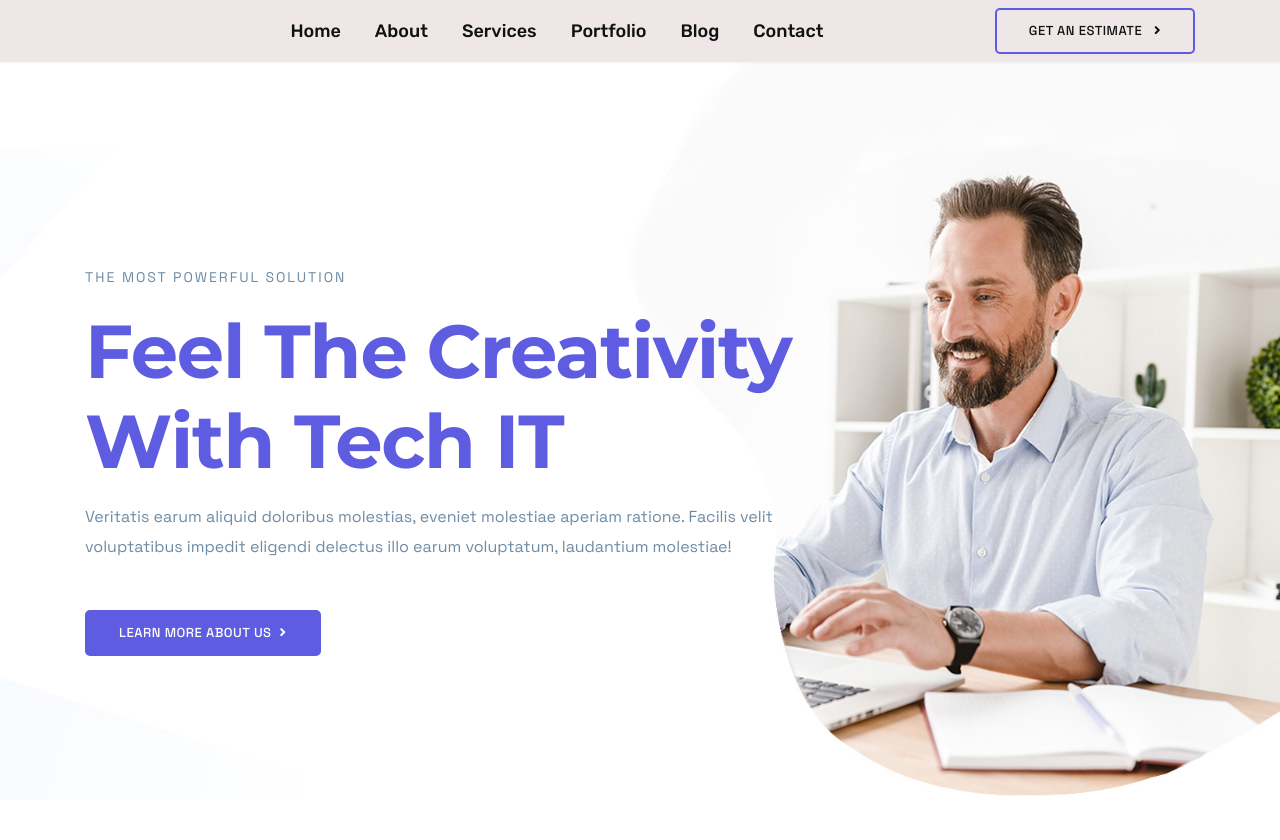
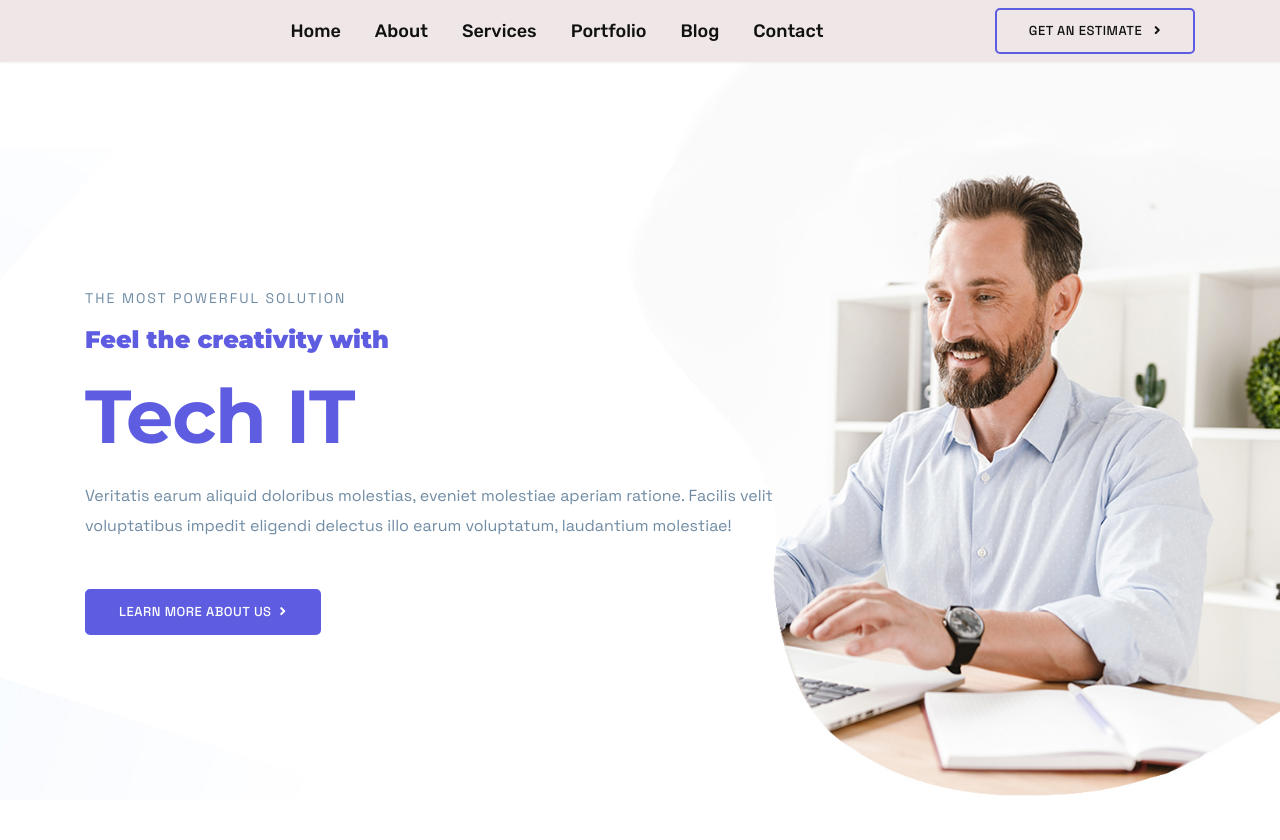
Before and after one commit to YusufKhan2016/Techit, a Django app: page / in a window 1280 px wide. Shown: the top 840 px of the page. Run offline with Django 4.2, Linux system fonts and the light colour scheme; data that the repository does not hold is empty; some libraries are stand-ins or nearby versions.

Commit message:
let's roll

```diff
--- a/templates/index.html
+++ b/templates/index.html
@@ -15,7 +15,7 @@
 			<div class="col-lg-10 col-md-12 col-xl-8">
 				<div class="block">
 					<span class="text-uppercase text-sm letter-spacing ">The most powerful Solution</span>
-					<h1 class="mb-3 mt-3 ">Feel the creativity with Tech IT </h1>
+					<h3 class="mb-3 mt-3 ">Feel the creativity with</h3><h1>Tech IT</h1>
 					<p class="mb-5  ">Veritatis earum aliquid doloribus molestias, eveniet molestiae aperiam ratione. Facilis velit voluptatibus impedit eligendi delectus illo earum voluptatum, laudantium molestiae!</p>
 
 					<a href="{% url 'about' %}" target="_blank" class="btn btn-main">Learn more about us<i class="fa fa-angle-right ml-2"></i></a>
```
